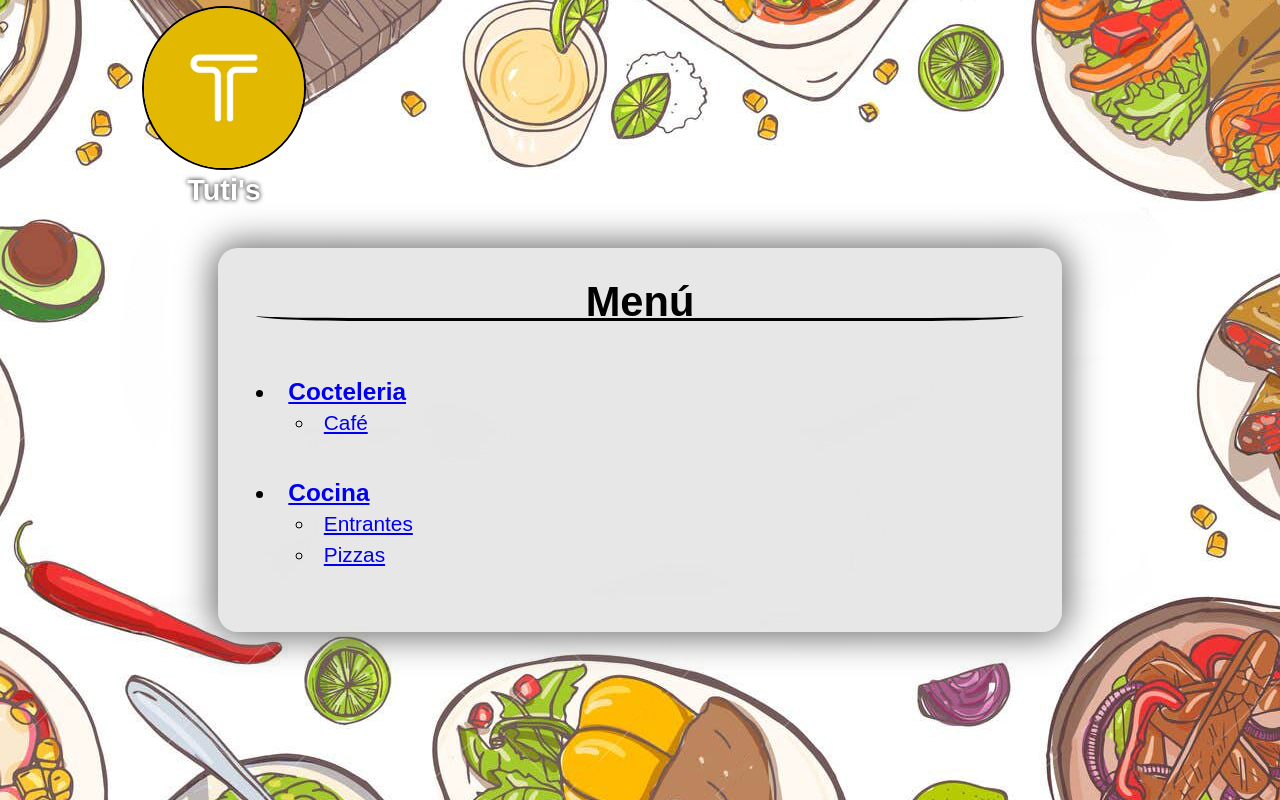
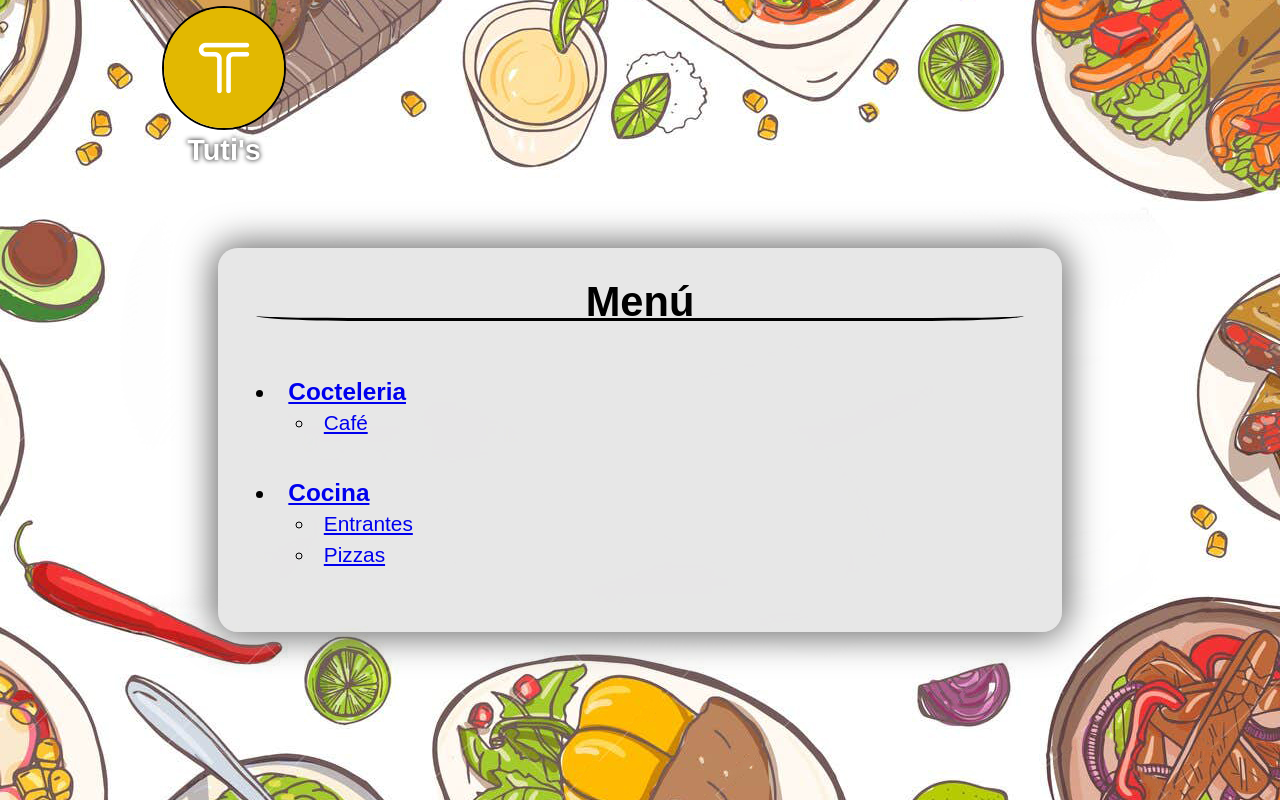
Before and after one commit to tutisbar/tutisbar.github.io, a plain HTML site: page Menu/index.html in a window 1280 px wide. Drawn offline with Linux system fonts and the light colour scheme.

```diff
--- a/Menu/index.html
+++ b/Menu/index.html
@@ -1,8 +1,10 @@
 <!DOCTYPE html>
-<html lang="en">
+<html lang="es">
 <head>
     <meta charset="UTF-8">
     <meta name="viewport" content="width=device-width, initial-scale=1.0">
+    <meta name="keywords" content="tutis, tuti, tutis pizza, el tutis, pizza, pizza tutis">
+    <link rel="icon" href="../Tutis-logo.jpg">
     <title>Tuti's Menu</title>
 
     <style>
@@ -46,7 +48,7 @@
             margin: 1% 0;
         }
         img{
-            width: 20vh;
+            width: 15vh;
             border-radius: 50%;
             border: solid black 2px
         }
@@ -71,7 +73,7 @@
 <body>
     <div id="contenedor-imagen">
         <p>
-            <img src="305217775_106618438854661_3985389318632561669_n.jpg" alt="Tutis Logo">
+            <img src="../Tutis-logo.jpg" alt="Tutis Logo">
         </p>
         <h2>Tuti's</h2>
     </div>
```
Also changed, not shown: Menu/305217775_106618438854661_3985389318632561669_n.jpg (deleted).
